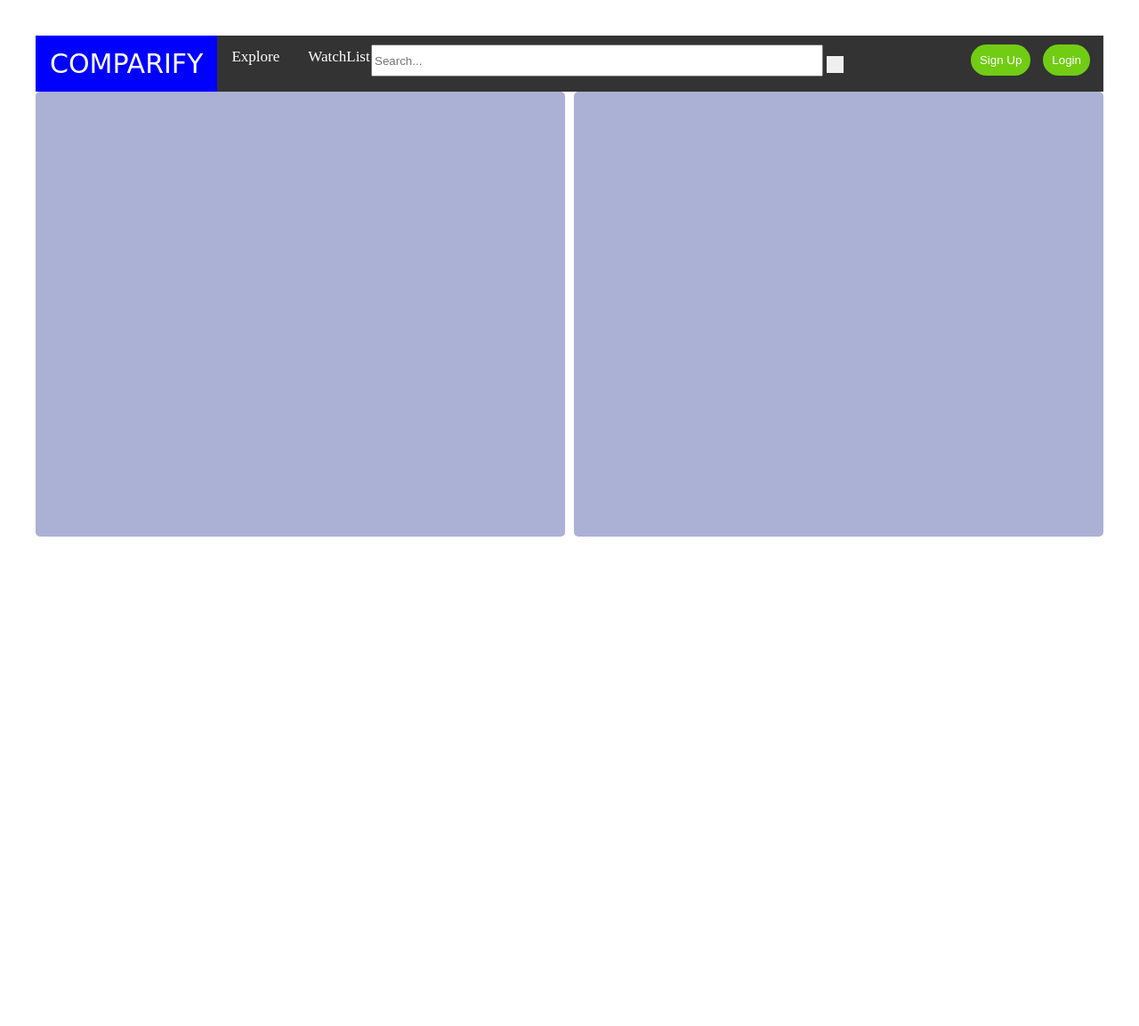
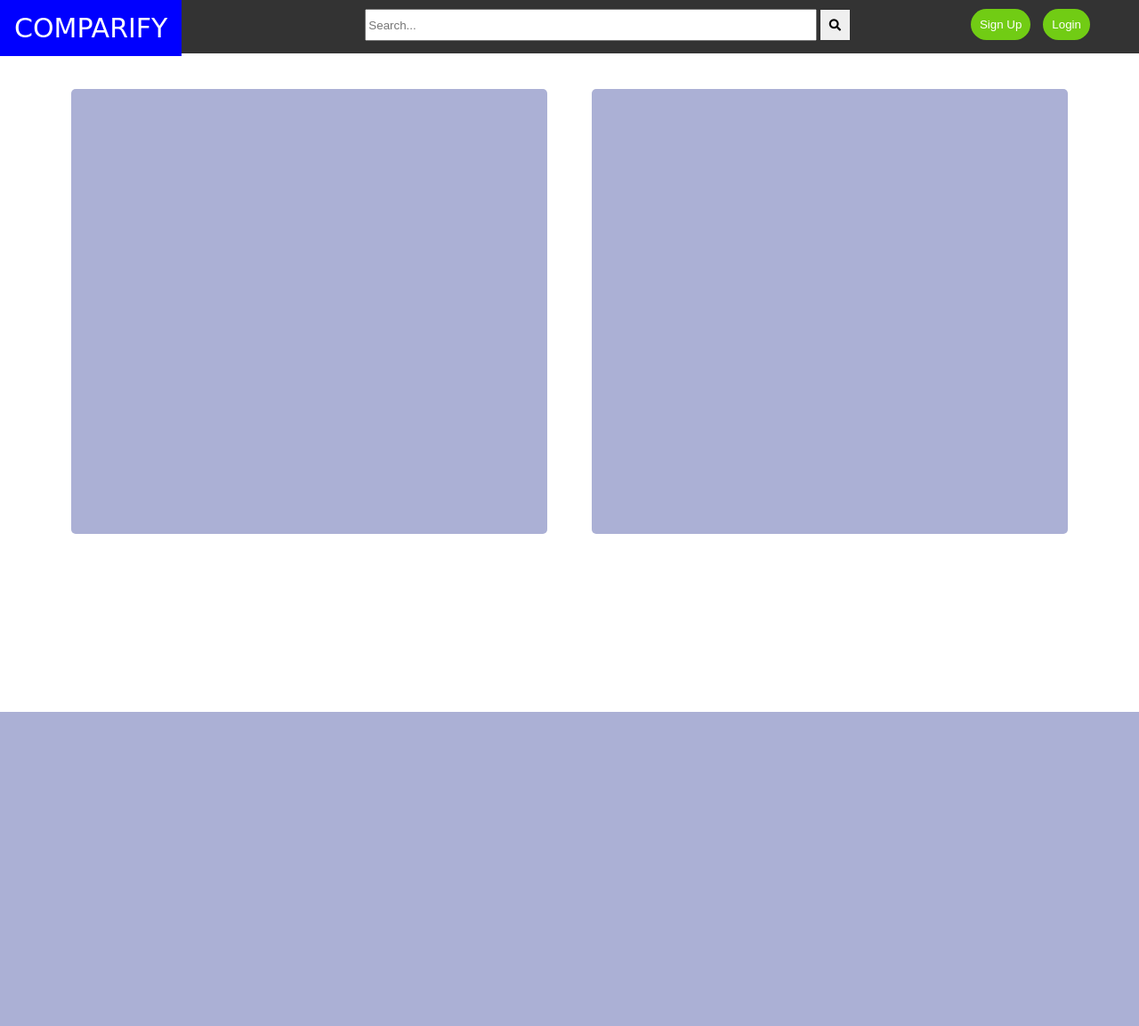
Before and after one commit to Ariel-M/Comparify, a Python web app: template Templates/Display_Page.html in a window 1280 px wide. Shown: the whole page at 89% size. After the commit the page ends 800 px from the top, so only its background shows below. Run offline with Jinja, Linux system fonts and the light colour scheme; the template is opened without the code that fills it, so the values that code supplies are empty; some libraries are stand-ins or nearby versions; some web fonts are replaced.

Commit message:
Updated HTML and CSS

```diff
--- a/Templates/Display_Page.html
+++ b/Templates/Display_Page.html
@@ -1,33 +1,37 @@
 <!DOCTYPE html>
 <html lang="en" dir="ltr">
+
 <head>
   <meta charset="utf-8">
   <title>Results Page</title>
   <link rel="stylesheet" href="../my-style-dir/Display_Page.css">
   <link href="https://fonts.googleapis.com/css?family=Libre+Barcode+39+Extended+Text" rel="stylesheet">
+  <link rel="stylesheet" href="https://use.fontawesome.com/releases/v5.2.0/css/all.css" integrity="sha384-hWVjflwFxL6sNzntih27bfxkr27PmbbK/iSvJ+a4+0owXq79v+lsFkW54bOGbiDQ" crossorigin="anonymous">
 </head>
+
 <body>
 
   <div class="navigation">
     <div class="home_button">
-  <a class="active" href="#home">COMPARIFY</a>
-  </div>
-  <a href="#explore">Explore</a>
-  <a href="#watchlist">WatchList</a>
+      <a class="active" href="index.html">COMPARIFY</a>
 
       <form method='post' action='/'>
         <div class="search">
-      <input type="text" placeholder="Search..." name="query" align = "top">
-      <button class="button" type="submit"><i class="fas fa-search"></i></button>
+          <input type="text" placeholder="Search..." name="query" align="top">
+          <button class="button" type="submit">
+            <i class="fas fa-search"></i>
+          </button>
           </br>
         </div>
       </form>
       <div class="signup">
         <button class="sign-up">Sign Up</button>
-      <button class = 'log-in'>Login</button>
+        <button class='log-in'>Login</button>
       </div>
     </div>
-</div>
+
+
+
 
   </div>
   <div class="wrapper">
@@ -37,4 +41,5 @@
 
 
 </body>
+
 </html>
--- a/my-style-dir/Display_Page.css
+++ b/my-style-dir/Display_Page.css
@@ -4,7 +4,7 @@
 }
 
 body {
-  margin: 40px;
+  margin: 0;
 }
 
 
@@ -18,9 +18,12 @@
 
 .navigation {
     background-color: #333;
-    overflow: hidden;
+
     margin: 0;
     padding: 0;
+    width: 100%;
+    height:60px;
+    margin-bottom: 40px;
 
 }
 
@@ -58,7 +61,7 @@
     margin: auto;
     text-align:center;
     position: absolute;
-    top: 50px;
+    top: 10px;
     right: 15px;
     left: 100px;
 
@@ -67,6 +70,7 @@
 form{
   display: flex;
   align-items: center;
+
 }
 .search input{
   height: 30px;
@@ -77,9 +81,9 @@
   padding: 9.5px;
 
 }
-/* .button:hover{
+.button:hover{
   background-color: #71CC14;
-} */
+}
 
   .signup {
   padding: 0.05px;
@@ -88,7 +92,7 @@
   color: white;
   text-align:center;
   position: absolute;
-  top: 50px;
+  top: 10px;
   right: 45px;
   }
 
@@ -104,10 +108,11 @@
   .wrapper {
   display: grid;
   grid-template-columns: 1fr 1fr;
-  grid-template-rows: 500px 500px;
-  grid-gap: 10px;
+  grid-template-rows: 500px ;
+  grid-gap: 50px;
   background-color: #fff;
   color: #444;
+  margin: 0 80px
 
 }
 
```
Lines whose indentation alone changed are shown as unchanged.
